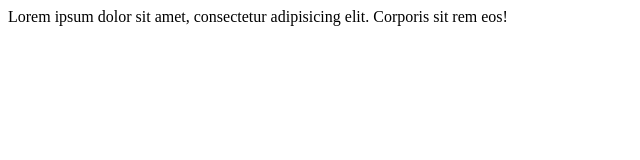
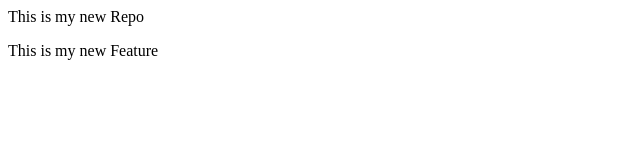
Before and after one commit to Ayaanshaikhh30/LocalRepo, a plain HTML site: page index.html in a window 1280 px wide. Shown: the whole page, without its empty margins (0-640 px from the left). Drawn offline with Linux system fonts and the light colour scheme.

Commit message:
new repo

```diff
--- a/index.html
+++ b/index.html
@@ -1 +1,2 @@
-<p>Lorem ipsum dolor sit amet, consectetur adipisicing elit. Corporis sit rem eos!</p>
+<p> This is my new Repo</p>
+<p> This is my new Feature</p>
```
